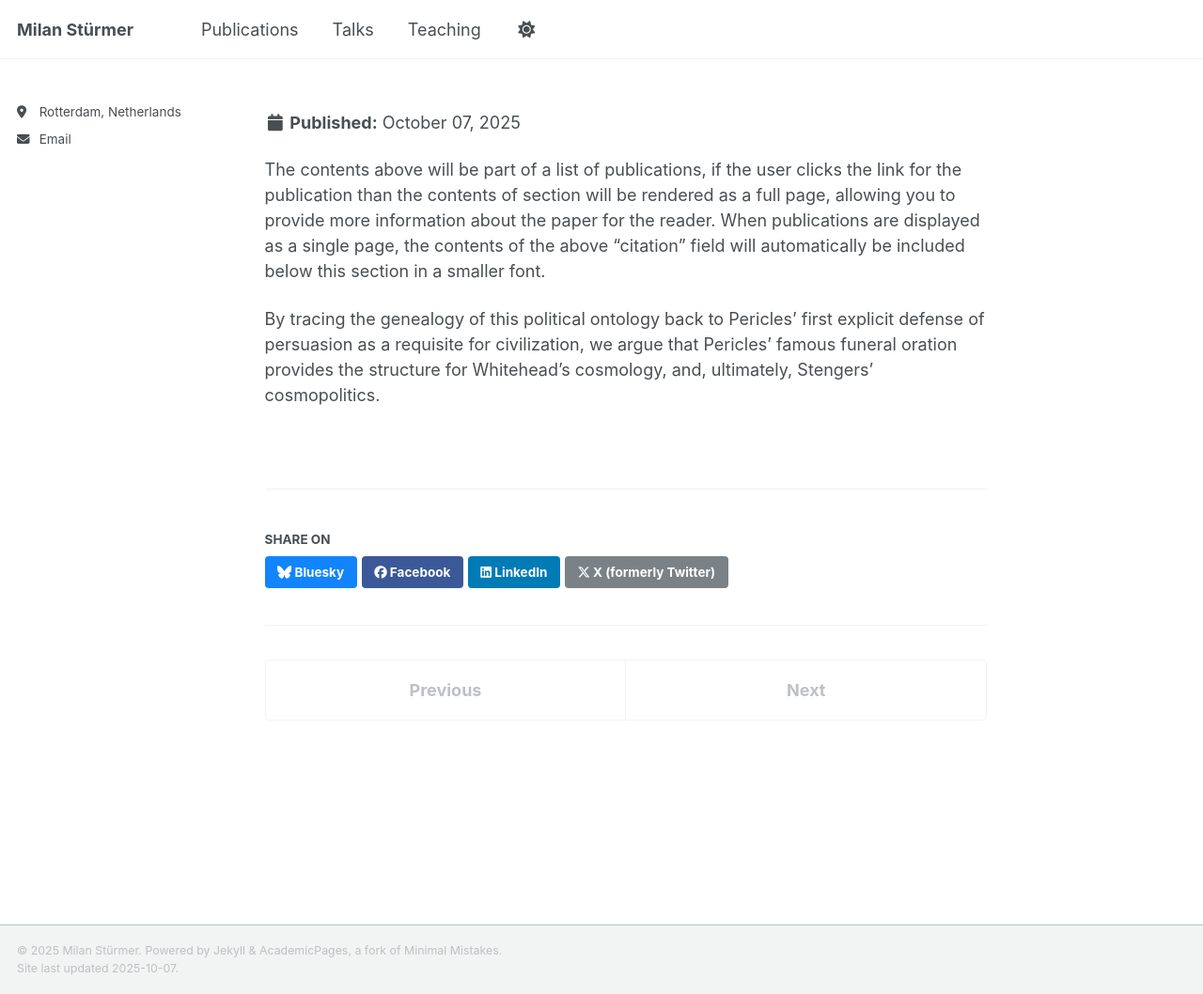
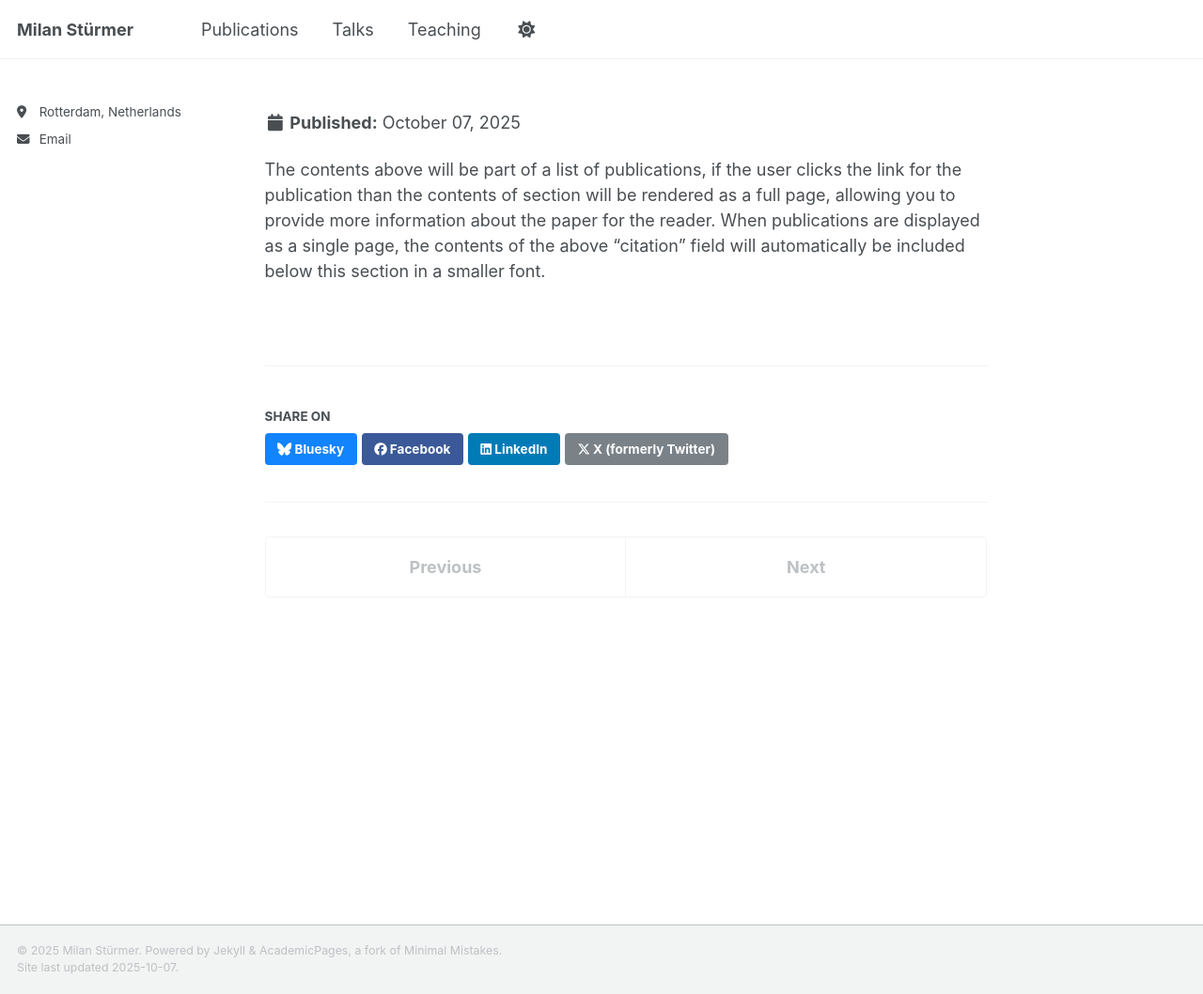
Before and after one commit to milanstuermer/milanstuermer.github.io, a Jekyll site: the page built from _publications/2010-10-01-paper-title-number-2.md, in a window 1280 px wide and 1058 px high. Shown: the whole window at 94% size. Built offline with Jekyll 4.4.1, drawn with Linux system fonts in a browser that asks for light colours; a script that is not in the unit is left out.

Commit message:
Update 2010-10-01-paper-title-number-2.md

```diff
--- a/_publications/2010-10-01-paper-title-number-2.md
+++ b/_publications/2010-10-01-paper-title-number-2.md
@@ -11,5 +11,3 @@ citation: 'Stürmer, Milan, and Daniel Bella. 2023. ‘Inheriting Cosmopolitics:
 ---
 
 The contents above will be part of a list of publications, if the user clicks the link for the publication than the contents of section will be rendered as a full page, allowing you to provide more information about the paper for the reader. When publications are displayed as a single page, the contents of the above "citation" field will automatically be included below this section in a smaller font.
-
-By tracing the genealogy of this political ontology back to Pericles' first explicit defense of persuasion as a requisite for civilization, we argue that Pericles' famous funeral oration provides the structure for Whitehead's cosmology, and, ultimately, Stengers' cosmopolitics.
```
